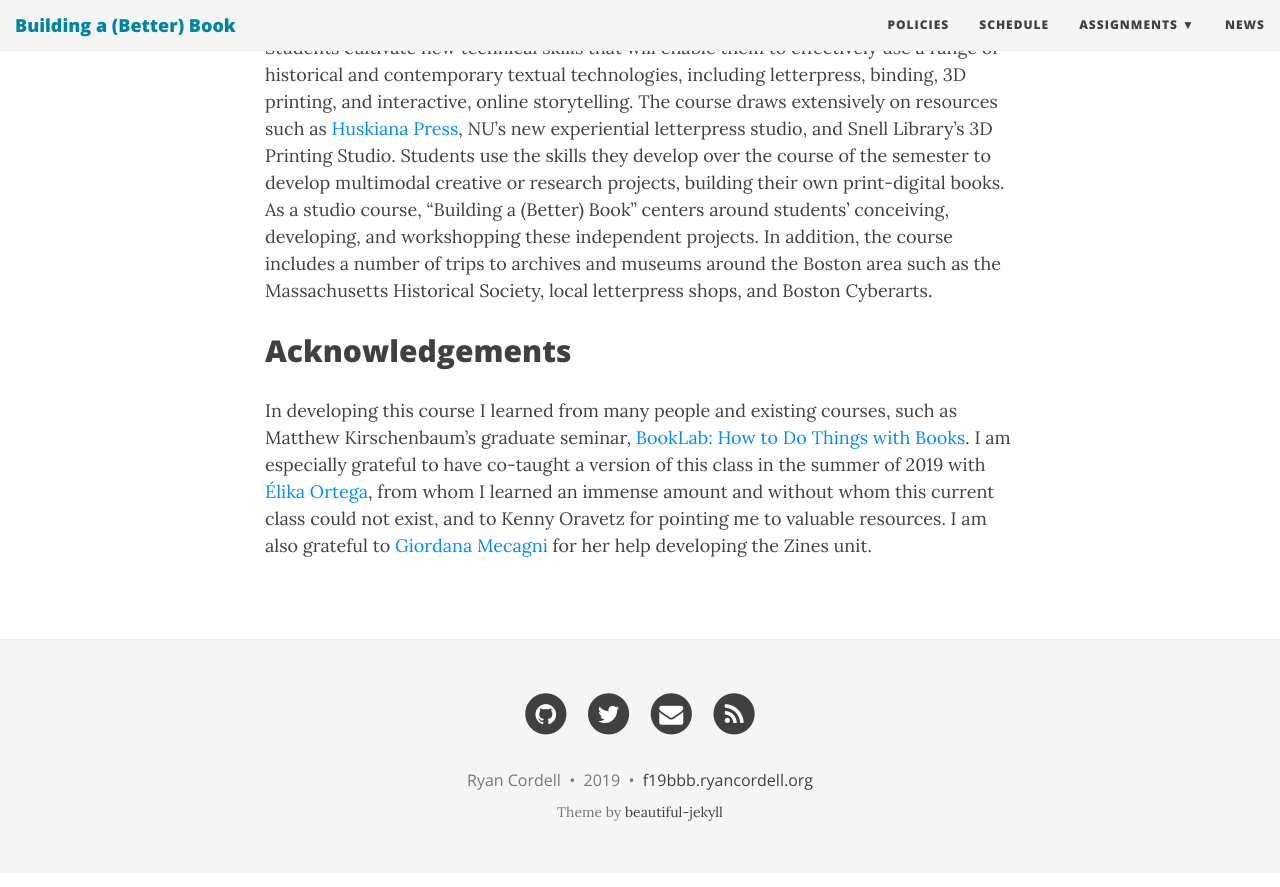
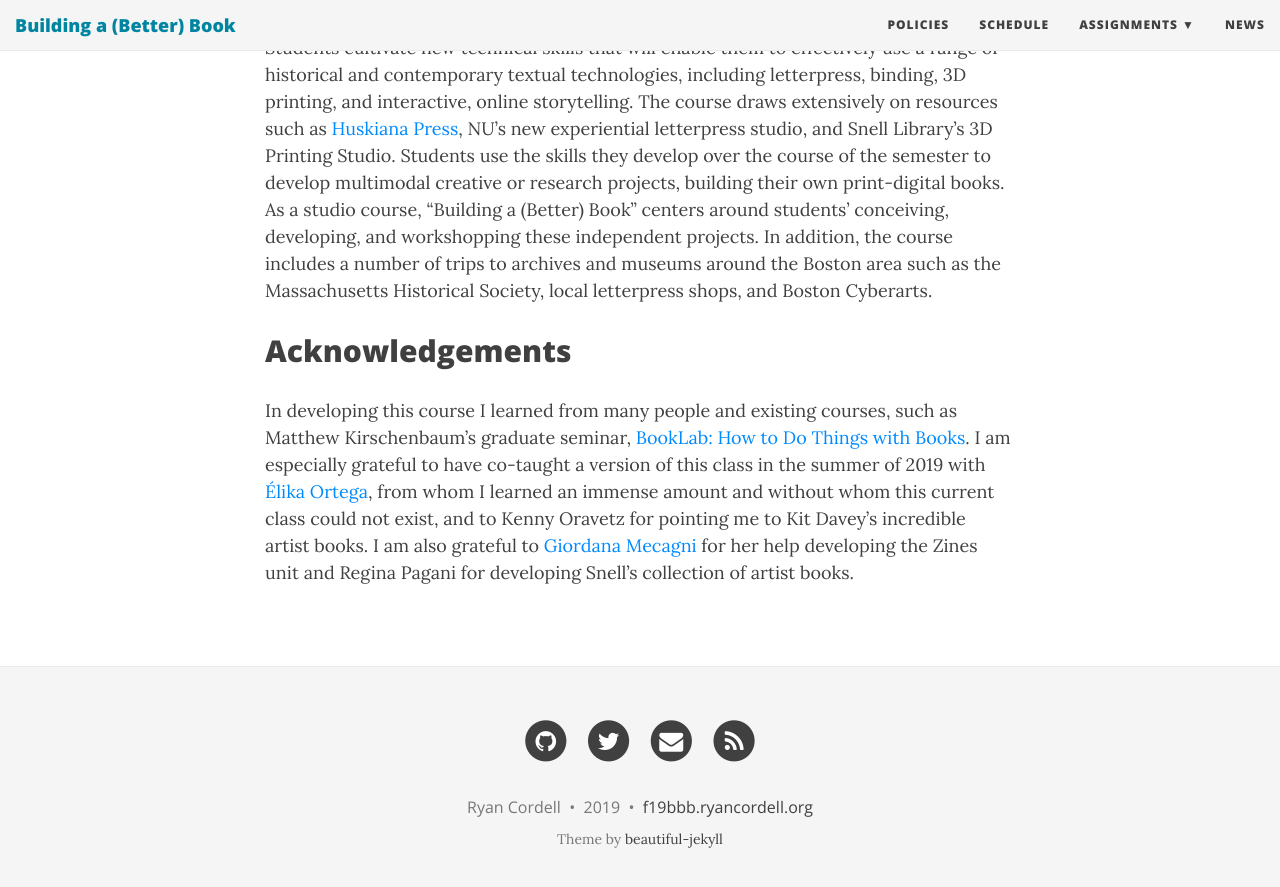
Before and after one commit to rccordell/f19bbb, a Jekyll site: the page built from index.md, in a window 1280 px wide and 900 px high, scrolled down 993 px. Shown: the top 887 px of the window. Built offline with Jekyll 4.4.1, drawn with Linux system fonts in a browser that asks for light colours; nearby versions of some CDN libraries; some web fonts are replaced.

Commit message:
update acknowledgments

```diff
--- a/index.md
+++ b/index.md
@@ -21,4 +21,4 @@
 
 ## Acknowledgements
 
-In developing this course I learned from many people and existing courses, such as Matthew Kirschenbaum's graduate seminar, [BookLab: How to Do Things with Books](https://hcommons.org/deposits/objects/hc:22598/datastreams/CONTENT/content). I am especially grateful to have co-taught a version of this class in the summer of 2019 with [Élika Ortega](https://elikaortega.net/), from whom I learned an immense amount and without whom this current class could not exist, and to Kenny Oravetz for pointing me to valuable resources. I am also grateful to [Giordana Mecagni](https://giordanamecagni.wordpress.com/) for her help developing the Zines unit.
+In developing this course I learned from many people and existing courses, such as Matthew Kirschenbaum's graduate seminar, [BookLab: How to Do Things with Books](https://hcommons.org/deposits/objects/hc:22598/datastreams/CONTENT/content). I am especially grateful to have co-taught a version of this class in the summer of 2019 with [Élika Ortega](https://elikaortega.net/), from whom I learned an immense amount and without whom this current class could not exist, and to Kenny Oravetz for pointing me to Kit Davey's incredible artist books. I am also grateful to [Giordana Mecagni](https://giordanamecagni.wordpress.com/) for her help developing the Zines unit and Regina Pagani for developing Snell's collection of artist books.
```
